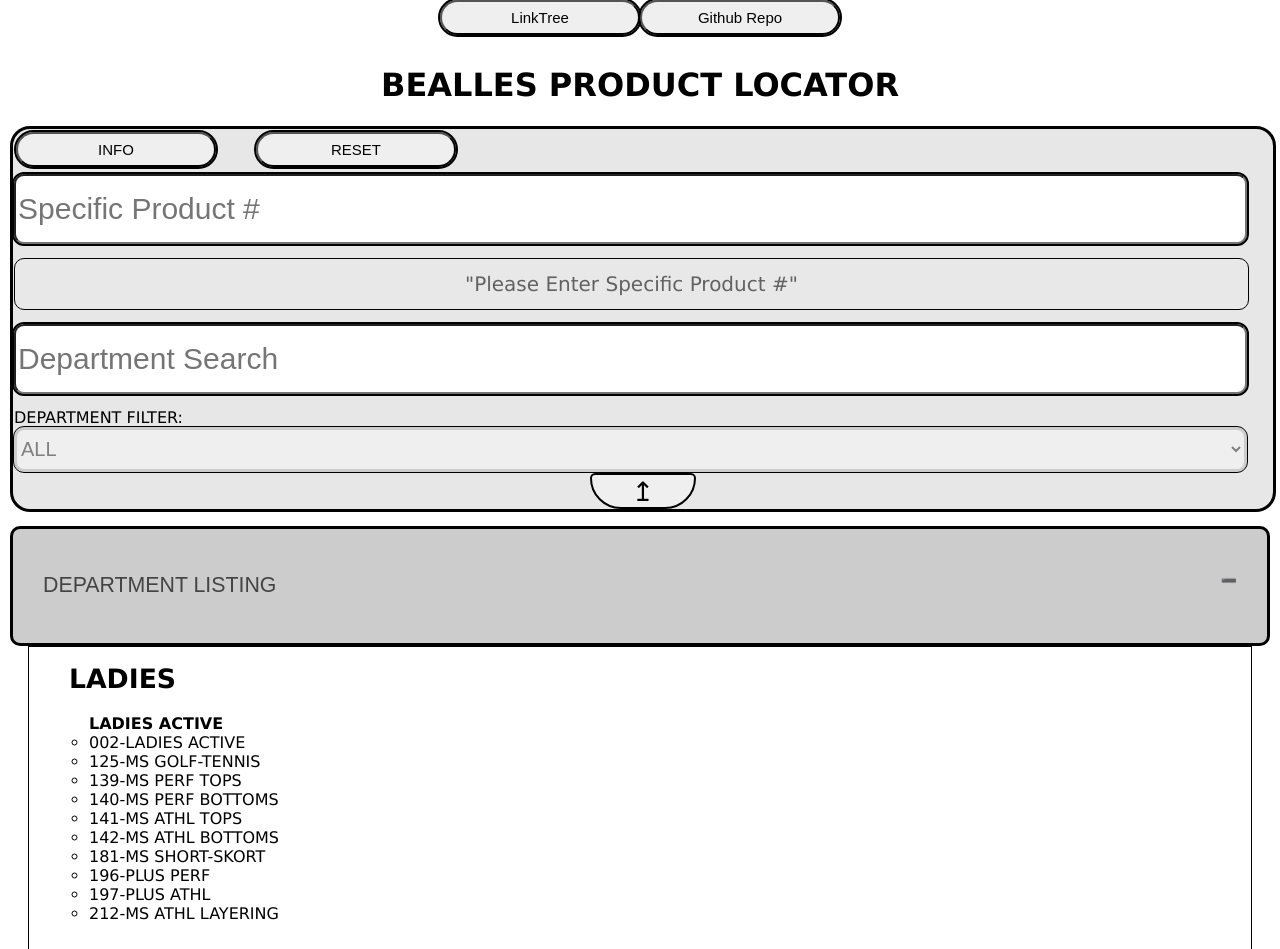
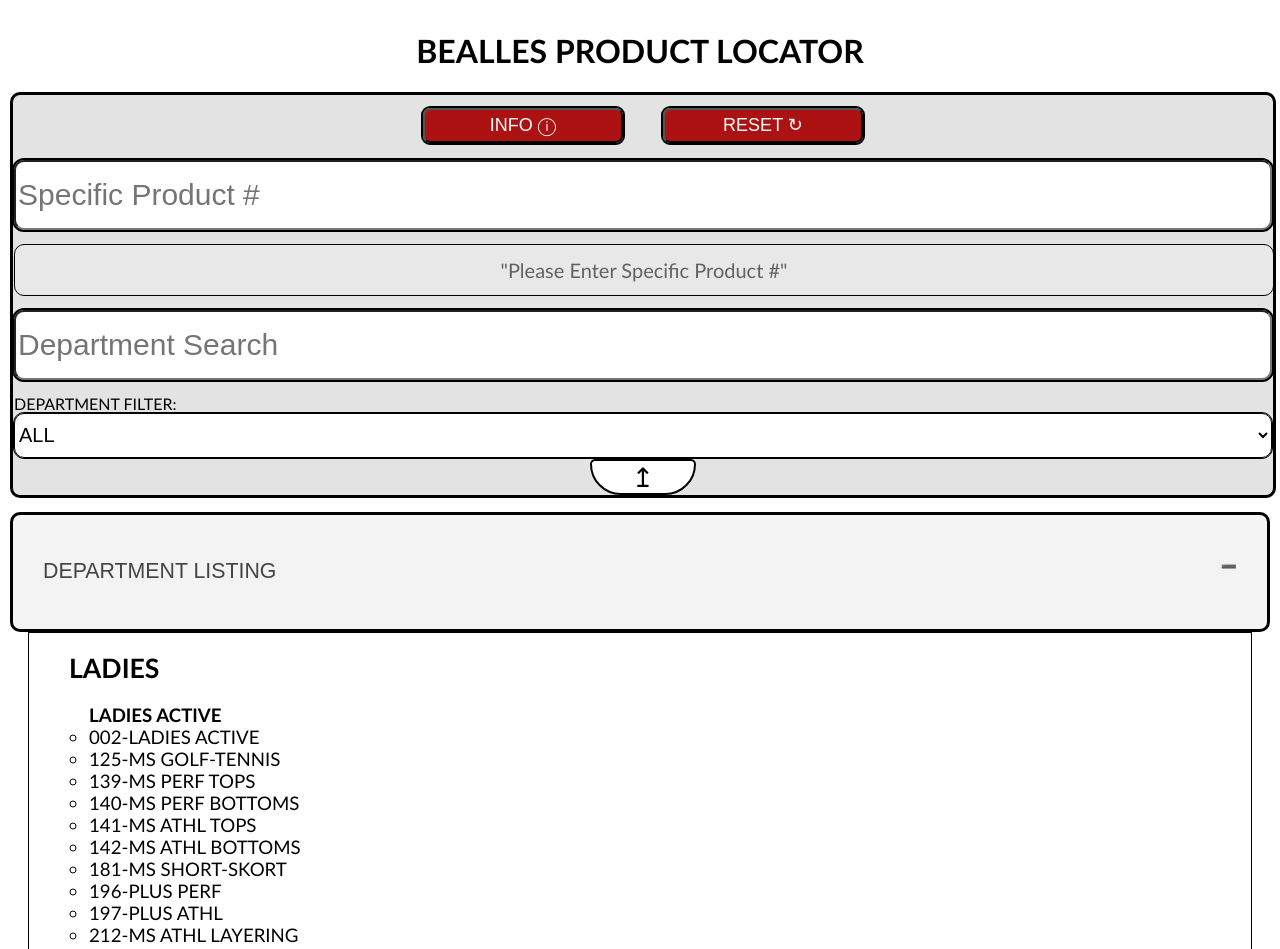
Before and after one commit to water7oo/BeallsProductGeneralLocator, a plain HTML site: page index.html in a window 1280 px wide. Shown: the top 949 px of the page. Drawn offline with Linux system fonts and the light colour scheme.

Commit message:
Working on UI

```diff
--- a/index.css
+++ b/index.css
@@ -1,28 +1,41 @@
 body {
-  font-family: Verdana, Geneva, Tahoma, sans-serif;
+  font-family: "Trebuchet MS", "Lucida Sans Unicode", "Lucida Grande",
+    "Lucida Sans", Arial, sans-serif;
   font-size: 12pt;
-
   margin: 0;
 }
 
+h1 {
+  font-family: "Gill Sans", "Gill Sans MT", Calibri, "Trebuchet MS", sans-serif;
+}
+#topseparate {
+  padding: 25px;
+  border: solid black;
+}
 #PageFooter {
-  border: solid black;
   height: 400px;
+}
+
+#GithubLink {
+  height: 100px;
+  width: 100px;
+  color: red;
 }
 
 #BeallsTAB {
   display: flex;
   justify-content: center;
   padding: none;
+  border: solid black;
 }
 
 #navbar {
-  background-color: #e7e7e7; /* White background color */
+  background-color: #e3e3e3; /* White background color */
   width: 100%; /* Width */
   transition: bottom 3s;
   z-index: 1;
   border: solid black;
-  border-radius: 20px;
+  border-radius: 10px;
 }
 
 #navbar.fixed {
@@ -55,13 +68,17 @@
 }
 
 .UserInput {
-  border-radius: 10px;
+  border-radius: 7px;
   font-size: 20px;
   outline: solid black 2px;
   width: 98%;
   height: 40px;
 }
 
+#HomeHead {
+  border: solid black 1px;
+  border-radius: 10px;
+}
 /* Style the navbar links */
 #navbar a {
   float: left;
@@ -104,11 +121,12 @@
   height: 30px;
   padding: 1px;
   font-size: 20pt;
+  color: black;
   border-top-left-radius: 10px;
   border-top-right-radius: 10px;
   border-bottom-left-radius: 60px;
   border-bottom-right-radius: 60px;
-  background-color: none;
+  background-color: rgb(255, 255, 255);
   box-sizing: content-box;
   content: "\02795";
 }
@@ -142,7 +160,9 @@
 } */
 
 #buttonDiv {
+  padding: 10px;
   display: flex;
+  justify-content: center;
 }
 
 #productContents {
@@ -151,19 +171,20 @@
 }
 
 button {
-  border-radius: 100px;
-  outline: solid 2px;
+  border-radius: 7px;
+  outline: solid black 2px;
   height: 35px;
   width: 200px;
-  font-size: 15px;
-  color: black;
+  font-size: 18px;
+  color: rgb(255, 255, 255);
+  background-color: rgb(172, 18, 18);
 }
 
 .UserInput {
   border-radius: 10px;
   font-size: 30px;
   outline: solid black 2px;
-  width: 98%;
+  width: 100%;
   height: 70px;
 }
 
@@ -189,13 +210,19 @@
   background-color: #e8e8e8;
   font-size: 20px;
   height: 50px;
-  width: 98%;
+  width: 100%;
   align-content: center;
   border-radius: 10px;
   color: rgb(98, 98, 98);
 }
 
+#departmentSelect {
+  border: solid black 1px;
+  background-color: rgb(255, 255, 255);
+  width: 100%;
+}
 #StoreDepartments {
+  font-size: 14pt;
   border: solid black 1px;
 }
 
@@ -218,7 +245,7 @@
 
 select {
   font-size: 16px;
-  color: grey;
+  color: rgb(0, 0, 0);
   border: solid #ccc;
   height: 40px;
   /* -webkit-appearance: none;
@@ -229,7 +256,7 @@
 /* Style the button that is used to open and close the collapsible content */
 
 .collapsible {
-  background-color: #cecece;
+  background-color: #e0e0e0;
   border-radius: 10px;
   color: #444;
   cursor: pointer;
@@ -246,7 +273,7 @@
 
 .active,
 .collapsible:hover {
-  background-color: #ccc;
+  background-color: #f3f3f3;
 }
 
 .content {
--- a/index.html
+++ b/index.html
@@ -12,28 +12,27 @@
   <body>
 
 
-    <div id="BeallsTAB">
-      <div id="PLDiv">
-        <button id="ProductLocatorBtn">LinkTree</button>
+    <!-- <div id="BeallsTAB">
+
+      <div id="topseparate"></div>
+      <div id="TCDiv">
+        <button id="TaggingCenterBtn">Github</button>
       </div>
-      <div id="TCDiv">
-        <button id="TaggingCenterBtn">Github Repo</button>
-      </div>
-    </div>
+    </div> -->
 
 
 
     <div class="all">
       <div id="productContents">
-        <h1><center>BEALLES PRODUCT LOCATOR</center></h1>
+        <h1><center><strong>BEALLES PRODUCT LOCATOR</strong></center></h1>
         <div id="navbar">
           <div id="navALL" style="display: block">
         <div id = "navbarDiv">
           <div class="formSearch1">
             <div id="buttonDiv">
-              <button id="goBack">INFO</button>
+              <button id="goBack">INFO &#9432</button>
               <div id="buttondivSpace"></div>
-              <button id="ClearContents" type="reset">RESET</button>
+              <button id="ClearContents" type="reset">RESET &#8635</button>
             </div>
           </div>
             <!-- Specific search -->
@@ -824,7 +823,7 @@
       <div class="popuptext" id="myPopup"></div>
     </div>
 
-    <div id="PageFooter">FOOTER</div>
+    <center><div id="PageFooter">----BOTTOM OF PAGE----</div></center>
   </body>
   <script src="index.js" defer></script>
 </html>
```
Also changed, not shown: Linktree_logo1.png (added), Linktree_logo2.png (added), github-icon-2048x2048-qlv5m092.png (added), github-icon-2048x2048-qlv5m0921.png (added).
